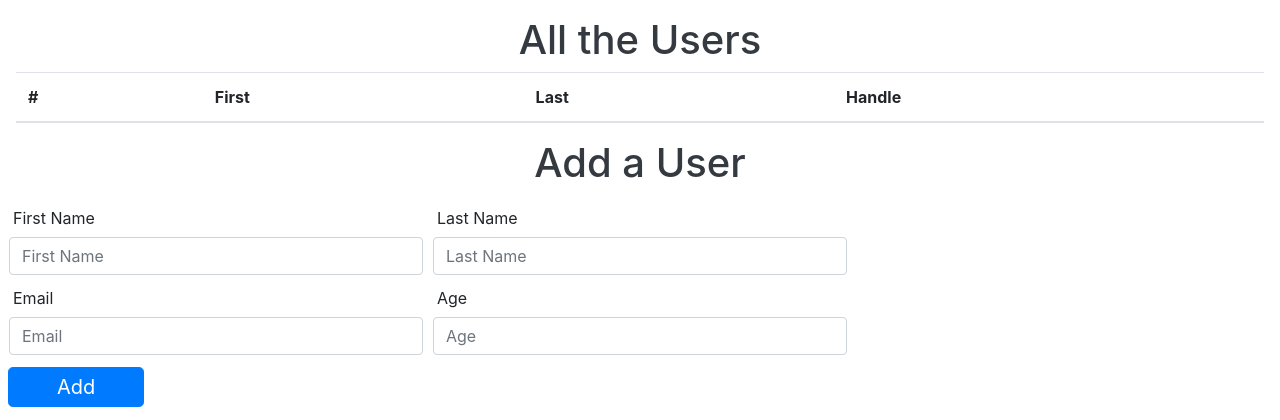
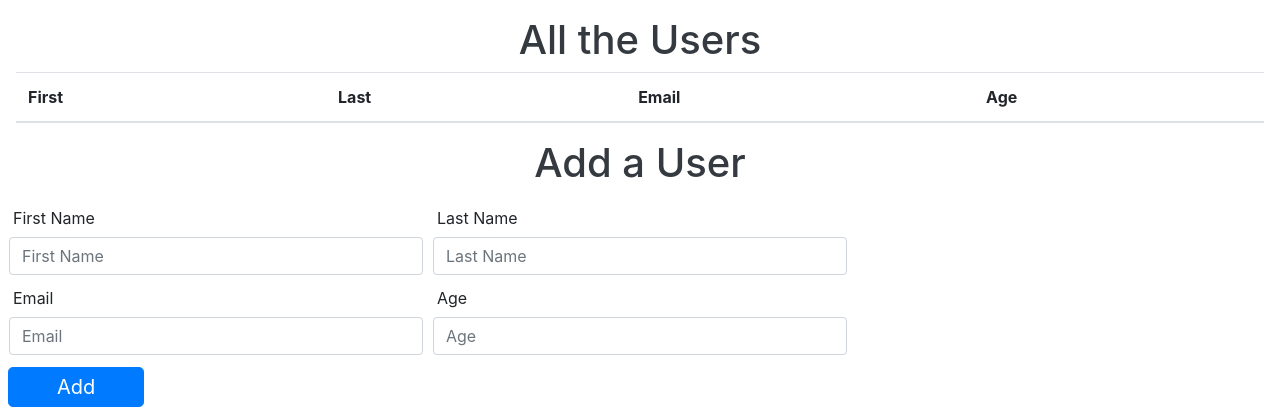
Before and after one commit to opinedo1/users_shell_project, a Django app: template users_shell/users_shell_app/templates/index.html in a window 1280 px wide. Shown: the top 420 px of the page. Run offline with Django 3.2, Linux system fonts and the light colour scheme; the template is opened without the code that fills it, so the values that code supplies are empty; some libraries are stand-ins or nearby versions.

Commit message:
display our users currently in the database

```diff
--- a/users_shell/users_shell_app/templates/index.html
+++ b/users_shell/users_shell_app/templates/index.html
@@ -31,28 +31,25 @@
             <table class="table">
                 <thead>
                     <tr>
-                    <th scope="col">#</th>
-                    <th scope="col">First</th>
-                    <th scope="col">Last</th>
-                    <th scope="col">Handle</th>
+                        <th scope="col">First</th>
+                        <th scope="col">Last</th>
+                        <th scope="col">Email</th>
+                        <th scope="col">Age</th>
                     </tr>
                 </thead>
                 <tbody>
-
+                    {% for user in users %}
+                    <tr>
+                        <th>{{ user.first_name }}</th>
+                        <th>{{ user.last_name }}</th>
+                        <th>{{ user.email_address }}</th>
+                        <th>{{ user.age }}</th>
+                    </tr>
+                    {% endfor %}
                 </tbody>
             </table>
 
         </div>
-
-        {% comment %} Activity log for our past actions in the game.
-        <div class="container-flush m-3 font-weight-bold">Activities:</div>
-        <div class="container-flush m-3 border border-dark p-2">
-            {% for line in request.session.activities reversed %}
-                <p class="{{line.result}} m-0">{{ line.msg }}</p>
-            {% endfor %}
-        </div>
-        {% endcomment %}
-
 
         <div class="row align-items-center">
             <h1 class="col text-center text-dark">
```
